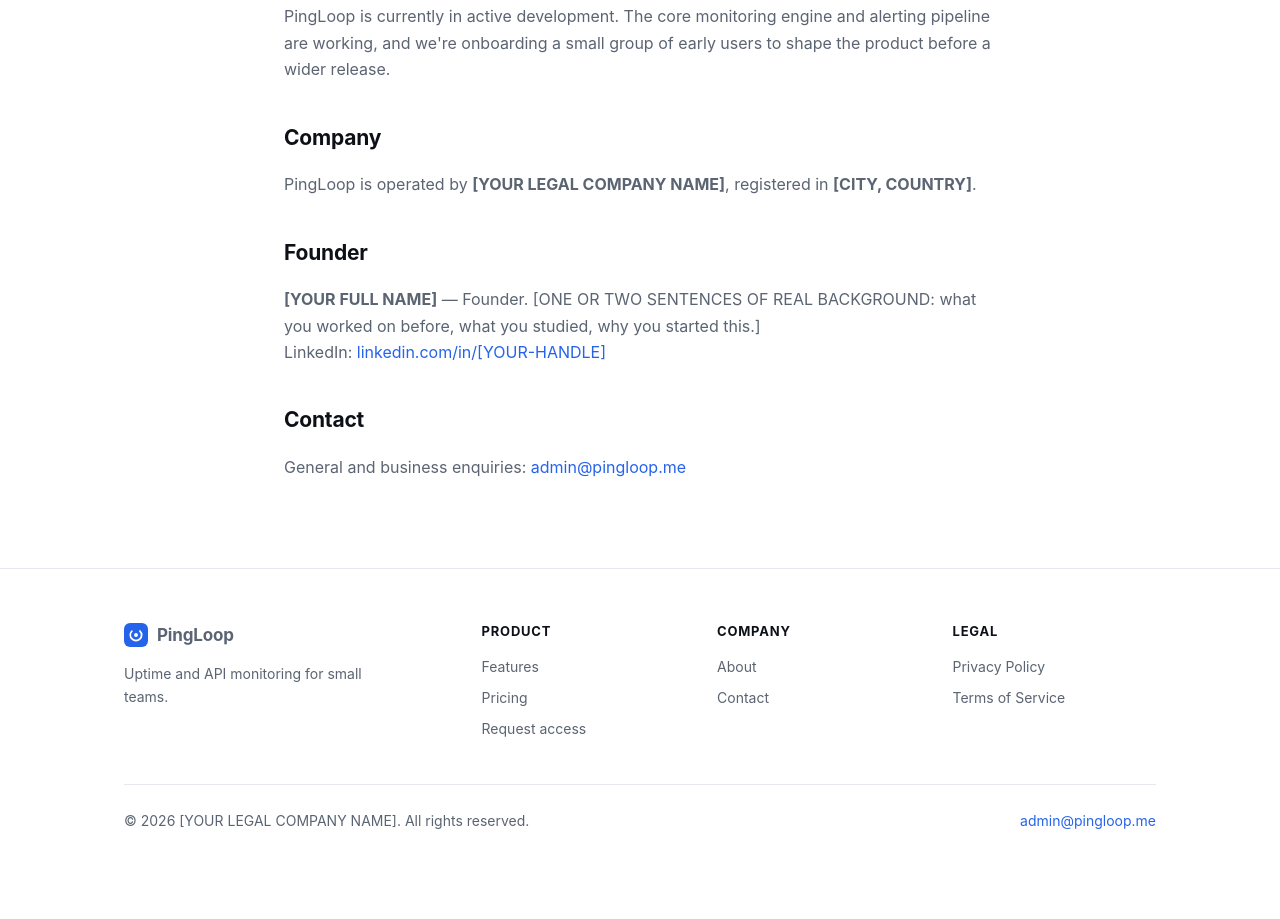
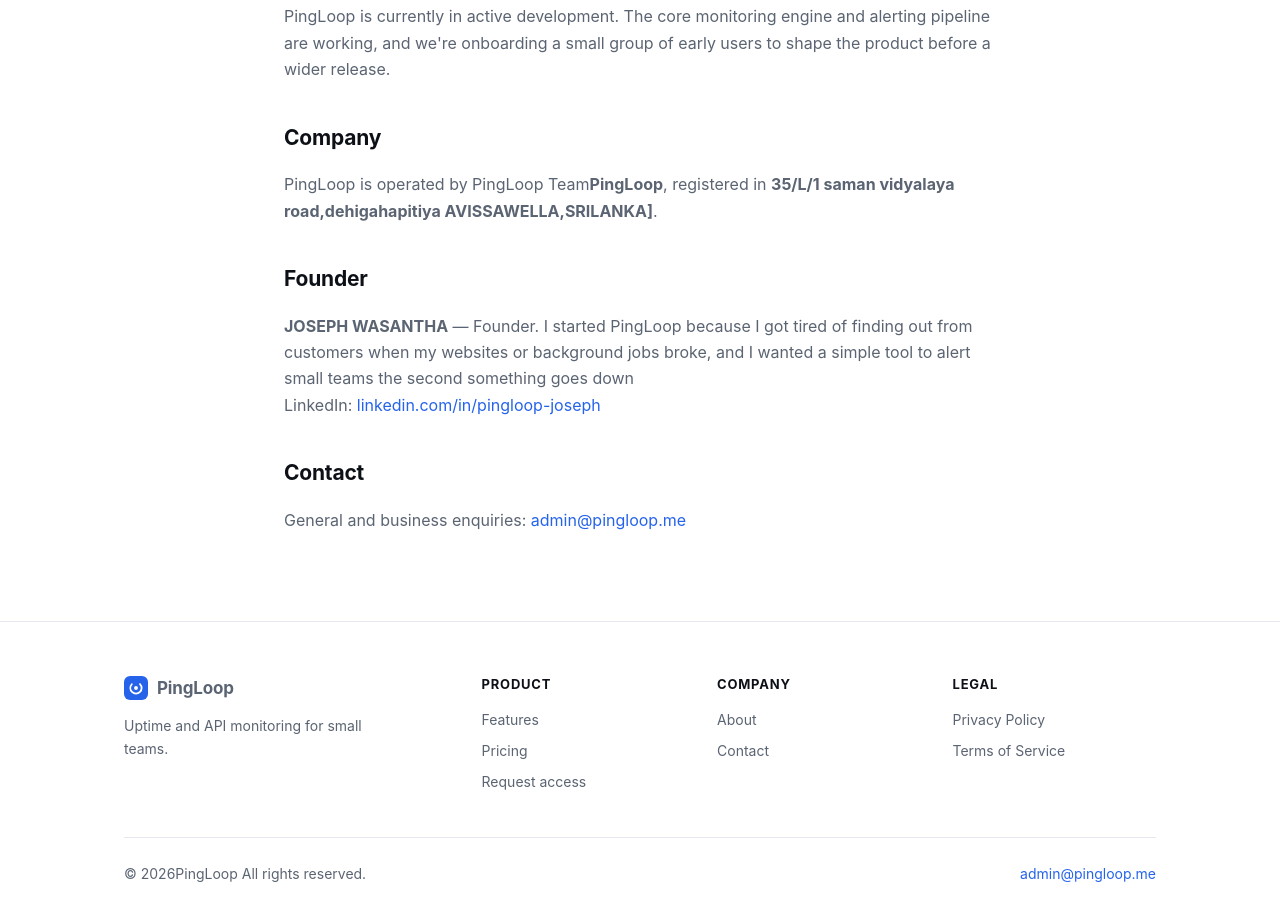
Before and after one commit to odahalvorson/odahalvorson.github.io, a plain HTML site: page about.html in a window 1280 px wide. Shown: the part 636-1555 px from the top of the page. Before the commit the page ends 1502 px from the top, so only its background shows below. Drawn offline with Linux system fonts and the light colour scheme.

Commit message:
Update about.html

```diff
--- a/about.html
+++ b/about.html
@@ -31,7 +31,7 @@
 <section>
   <div class="wrap prose">
     <h1>About PingLoop</h1>
-    <p class="updated">Last updated: [DATE]</p>
+    <p class="updated">Last updated: 2026.09.16</p>
 
     <p>
       PingLoop is an uptime and API monitoring service for small engineering teams.
@@ -58,19 +58,19 @@
 
     <h2>Company</h2>
     <p>
-      PingLoop is operated by <strong>[YOUR LEGAL COMPANY NAME]</strong>,
-      registered in <strong>[CITY, COUNTRY]</strong>.
+      PingLoop is operated by PingLoop Team<strong>PingLoop</strong>,
+      registered in <strong>35/L/1 saman vidyalaya road,dehigahapitiya AVISSAWELLA,SRILANKA]</strong>.
       <!-- EDIT: if you are not yet incorporated, say "PingLoop is an independent project
-           founded by [YOUR NAME] in [CITY, COUNTRY]." Do not claim an entity you don't have. -->
+           founded by Joseph Wasantha in AVISSAWELLA, SRILANKA" Do not claim an entity you don't have. -->
     </p>
 
     <h2>Founder</h2>
     <p>
-      <strong>[YOUR FULL NAME]</strong> — Founder.
-      [ONE OR TWO SENTENCES OF REAL BACKGROUND: what you worked on before, what you studied,
-      why you started this.]
+      <strong>JOSEPH WASANTHA</strong> — Founder.
+I started PingLoop because I got tired of finding out from customers when my websites or background jobs broke, and I wanted a simple tool to alert small teams the second something goes down
       <!-- EDIT: add a real LinkedIn link below. -->
-      <br>LinkedIn: <a href="https://www.linkedin.com/in/[YOUR-HANDLE]">linkedin.com/in/[YOUR-HANDLE]</a>
+      <br>LinkedIn: <a href="www.linkedin.com/in/
+pingloop-joseph">linkedin.com/in/pingloop-joseph</a>
     </p>
 
     <h2>Contact</h2>
@@ -116,7 +116,7 @@
       </div>
     </div>
     <div class="footer-bottom">
-      <span>© <span id="year">2025</span> [YOUR LEGAL COMPANY NAME]. All rights reserved.</span>
+      <span>© <span id="year">2025</span>PingLoop All rights reserved.</span>
       <span><a href="mailto:admin@pingloop.me">admin@pingloop.me</a></span>
     </div>
   </div>
```
